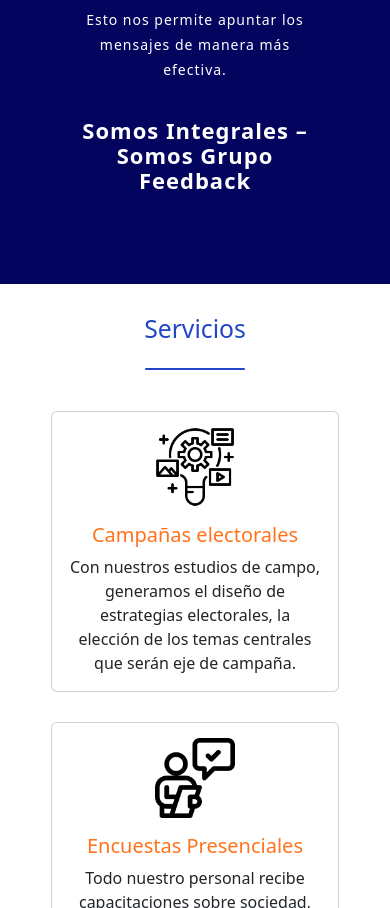
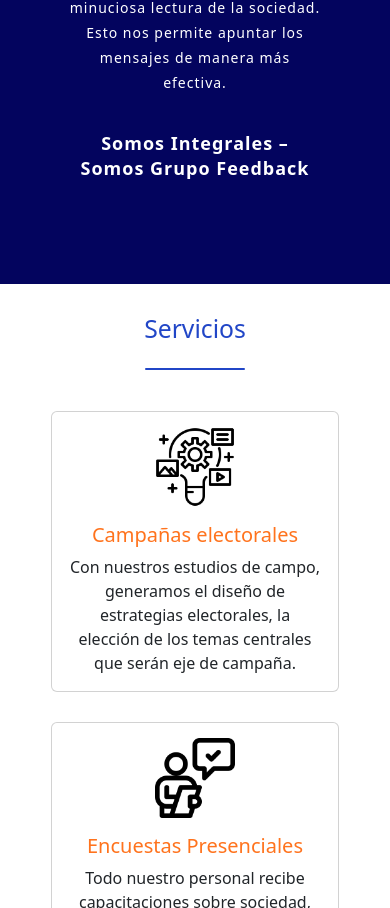
Before and after one commit to margitor/nuevawebgrupofeedback, a plain HTML site: page index.html in a window 390 px wide. Shown: the part 1235-2143 px from the top of the page. Drawn offline with nearby package versions, Linux system fonts and the light colour scheme.

Commit message:
Update style.css

```diff
--- a/style.css
+++ b/style.css
@@ -251,4 +251,7 @@ main {
         letter-spacing: 1px;
         padding: 10px;
     }
+    .nosotros-texto p:nth-child(4) {
+        font-size: 18px;
+    }
 }
```
